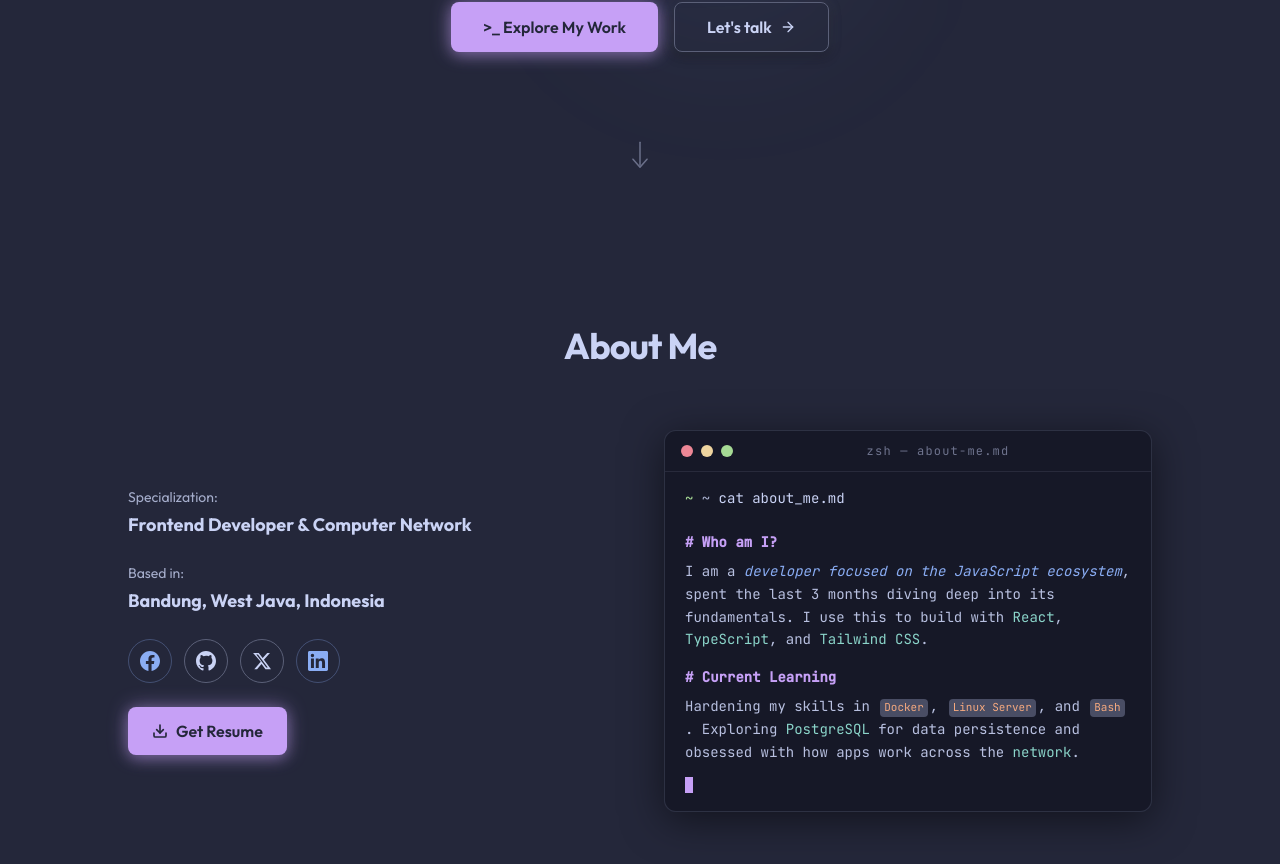
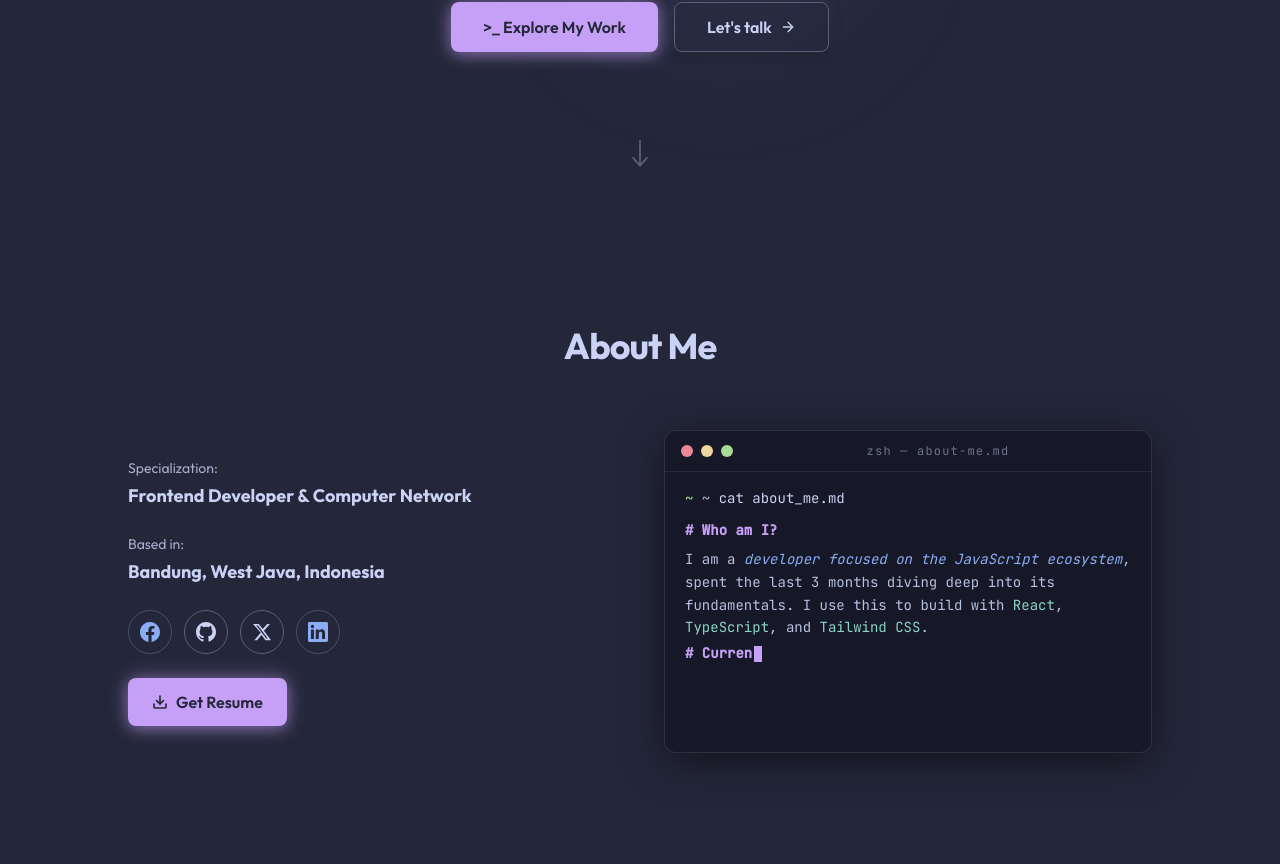
Before and after one commit to azrilpramudia/personal-website, a Next.js app: page / in a window 1280 px wide. Shown: the part 570-1434 px from the top of the page. Built offline with nearby package versions, Linux system fonts and the light colour scheme.

Commit message:
chore: refactor type animation

```diff
--- a/src/components/sections/About.tsx
+++ b/src/components/sections/About.tsx
@@ -7,9 +7,9 @@ import {
   slideInLeft,
   slideInRight,
 } from "@/src/lib/animation";
-import { TerminalLine, Cursor } from "@/src/components/ui/Terminal";
+import { TypingTerminal } from "@/src/components/ui/Terminal";
 import { socialIcons } from "@/src/components/ui/SocialIcons";
-import { aboutInfo, socials, terminalLines } from "@/src/data/about";
+import { aboutInfo, socials } from "@/src/data/about";
 
 // ── Terminal card ─────────────────────────────────────────────
 function TerminalCard() {
@@ -36,14 +36,7 @@ function TerminalCard() {
       </div>
 
       {/* Body */}
-      <div className="px-5 py-4 min-h-70">
-        {terminalLines.map((line, i) => (
-          <TerminalLine key={i} line={line} />
-        ))}
-        <div className="mt-2">
-          <Cursor />
-        </div>
-      </div>
+      <TypingTerminal />
     </div>
   );
 }
--- a/src/components/ui/Terminal.tsx
+++ b/src/components/ui/Terminal.tsx
@@ -1,65 +1,267 @@
 "use client";
 
-import { useEffect, useState } from "react";
-import { TerminalLine as TLine, TerminalPart } from "@/src/data/about";
+import { useEffect, useMemo, useRef, useState } from "react";
+import {
+  TerminalLine as TLine,
+  TerminalPart,
+  terminalLines,
+} from "@/src/data/about";
 
-// ── Part renderer (inline styled text) ───────────────────────
-function Part({ part }: { part: TerminalPart }) {
-  const styles: Record<TerminalPart["style"], string> = {
-    normal: "text-macchiato-subtext1",
-    accent: "text-macchiato-blue italic",
-    tag: "text-macchiato-teal",
-    badge:
-      "inline-block bg-macchiato-surface1 text-macchiato-peach rounded px-1 mx-0.5 text-[11px]",
-  };
-  return <span className={styles[part.style]}>{part.text}</span>;
+// ── Config ────────────────────────────────────────────────────
+const CHAR_DELAY = 22;
+const BADGE_DELAY = 60;
+const LINE_PAUSE = 180;
+
+type TokenKind = "char" | "unit" | "break";
+
+type Token = {
+  kind: TokenKind;
+  text: string;
+  style:
+    | TerminalPart["style"]
+    | "prompt-sym"
+    | "prompt-arrow"
+    | "prompt-cmd"
+    | "heading";
+  lineIndex: number;
+};
+
+// ── Flatten lines → Token[] ───────────────────────────────────
+
+function flattenLines(lines: TLine[]): Token[] {
+  const tokens: Token[] = [];
+
+  lines.forEach((line, li) => {
+    if (line.type === "blank") {
+      tokens.push({ kind: "break", text: "", style: "normal", lineIndex: li });
+      return;
+    }
+
+    if (line.type === "prompt") {
+      for (const c of "~ ")
+        tokens.push({
+          kind: "char",
+          text: c,
+          style: "prompt-sym",
+          lineIndex: li,
+        });
+      for (const c of "~ ")
+        tokens.push({
+          kind: "char",
+          text: c,
+          style: "prompt-arrow",
+          lineIndex: li,
+        });
+      for (const c of line.text)
+        tokens.push({
+          kind: "char",
+          text: c,
+          style: "prompt-cmd",
+          lineIndex: li,
+        });
+      tokens.push({
+        kind: "break",
+        text: "",
+        style: "prompt-cmd",
+        lineIndex: li,
+      });
+      return;
+    }
+
+    if (line.type === "heading") {
+      for (const c of line.text)
+        tokens.push({ kind: "char", text: c, style: "heading", lineIndex: li });
+      tokens.push({ kind: "break", text: "", style: "heading", lineIndex: li });
+      return;
+    }
+
+    if (line.type === "body") {
+      for (const part of line.parts) {
+        if (part.style === "badge") {
+          tokens.push({
+            kind: "unit",
+            text: part.text,
+            style: "badge",
+            lineIndex: li,
+          });
+        } else {
+          for (const c of part.text) {
+            tokens.push({
+              kind: "char",
+              text: c,
+              style: part.style,
+              lineIndex: li,
+            });
+          }
+        }
+      }
+      tokens.push({ kind: "break", text: "", style: "normal", lineIndex: li });
+    }
+  });
+
+  return tokens;
 }
 
-// ── Single terminal line ──────────────────────────────────────
+type RenderedToken = { text: string; style: Token["style"]; kind: TokenKind };
+type RenderedLine = {
+  lineIndex: number;
+  tokens: RenderedToken[];
+  type: TLine["type"];
+};
+
+function groupByLine(
+  tokens: Token[],
+  lineTypes: Map<number, TLine["type"]>,
+): RenderedLine[] {
+  const map = new Map<number, RenderedToken[]>();
+  for (const t of tokens) {
+    if (t.kind === "break") continue;
+    if (!map.has(t.lineIndex)) map.set(t.lineIndex, []);
+    map.get(t.lineIndex)!.push({ text: t.text, style: t.style, kind: t.kind });
+  }
+  return Array.from(map.entries())
+    .sort(([a], [b]) => a - b)
+    .map(([li, toks]) => ({
+      lineIndex: li,
+      tokens: toks,
+      type: lineTypes.get(li) ?? "body",
+    }));
+}
+
+// ── Style class map ───────────────────────────────────────────
+const styleClass: Record<Token["style"], string> = {
+  "prompt-sym": "text-macchiato-green",
+  "prompt-arrow": "text-macchiato-subtext0",
+  "prompt-cmd": "text-macchiato-text",
+  heading: "text-macchiato-mauve font-bold",
+  normal: "text-macchiato-subtext1",
+  accent: "text-macchiato-blue italic",
+  tag: "text-macchiato-teal",
+  badge:
+    "inline-block bg-macchiato-surface1 text-macchiato-peach rounded px-1 mx-0.5 text-[11px] not-italic",
+};
+
+const lineWrapClass: Record<TLine["type"], string> = {
+  prompt: "font-mono text-xs md:text-sm mb-3",
+  heading: "font-mono text-xs md:text-sm mb-2",
+  body: "font-mono text-xs md:text-sm leading-relaxed mb-1",
+  blank: "h-3",
+};
+
+// ── Blinking cursor ───────────────────────────────────────────
+export function Cursor() {
+  const [on, setOn] = useState(true);
+  useEffect(() => {
+    const t = setInterval(() => setOn((v) => !v), 530);
+    return () => clearInterval(t);
+  }, []);
+  return (
+    <span
+      className="inline-block w-2 h-4 bg-macchiato-mauve align-middle ml-0.5"
+      style={{ opacity: on ? 1 : 0, transition: "opacity 0.08s" }}
+    />
+  );
+}
+
+// ── TypingTerminal ────────────────────────────────────────────
+export function TypingTerminal() {
+  const allTokens = useMemo(() => flattenLines(terminalLines), []);
+  const lineTypes = useMemo(() => {
+    const m = new Map<number, TLine["type"]>();
+    terminalLines.forEach((l, i) => m.set(i, l.type));
+    return m;
+  }, []);
+
+  const [revealed, setRevealed] = useState(0);
+  const [started, setStarted] = useState(false);
+  const wrapperRef = useRef<HTMLDivElement>(null);
+  const timerRef = useRef<ReturnType<typeof setTimeout> | null>(null);
+
+  // Mulai saat masuk viewport
+  useEffect(() => {
+    const el = wrapperRef.current;
+    if (!el) return;
+    const observer = new IntersectionObserver(
+      ([entry]) => {
+        if (entry.isIntersecting) setStarted(true);
+      },
+      { threshold: 0.3 },
+    );
+    observer.observe(el);
+    return () => observer.disconnect();
+  }, []);
+
+  // Typing loop
+  useEffect(() => {
+    if (!started || revealed >= allTokens.length) return;
+
+    const token = allTokens[revealed];
+    const delay =
+      token.kind === "break"
+        ? LINE_PAUSE
+        : token.kind === "unit"
+          ? BADGE_DELAY
+          : CHAR_DELAY;
+
+    timerRef.current = setTimeout(() => setRevealed((v) => v + 1), delay);
+    return () => {
+      if (timerRef.current) clearTimeout(timerRef.current);
+    };
+  }, [started, revealed, allTokens]);
+
+  const isDone = revealed >= allTokens.length;
+  const renderedLines = groupByLine(allTokens.slice(0, revealed), lineTypes);
+  const lastLineIdx = renderedLines.at(-1)?.lineIndex ?? -1;
+
+  return (
+    <div ref={wrapperRef} className="px-5 py-4 min-h-70">
+      {renderedLines.map(({ lineIndex, tokens, type }) => (
+        <p key={lineIndex} className={lineWrapClass[type]}>
+          {tokens.map((t, i) => (
+            <span key={i} className={styleClass[t.style]}>
+              {t.text}
+            </span>
+          ))}
+          {/* Cursor ikut di ujung baris yang sedang diketik */}
+          {!isDone && lineIndex === lastLineIdx && <Cursor />}
+        </p>
+      ))}
+      {/* Cursor idle setelah semua selesai */}
+      {isDone && (
+        <div className="mt-2">
+          <Cursor />
+        </div>
+      )}
+    </div>
+  );
+}
+
+// ── TerminalLine (static, tetap tersedia jika dibutuhkan) ─────
 export function TerminalLine({ line }: { line: TLine }) {
   if (line.type === "blank") return <div className="h-3" />;
-
   if (line.type === "prompt")
     return (
       <p className="font-mono text-xs md:text-sm mb-3">
-        <span className="text-macchiato-green">~</span>
-        <span className="text-macchiato-subtext0"> ~ </span>
+        <span className="text-macchiato-green">~ </span>
+        <span className="text-macchiato-subtext0">~ </span>
         <span className="text-macchiato-text">{line.text}</span>
       </p>
     );
-
   if (line.type === "heading")
     return (
       <p className="font-mono text-xs md:text-sm font-bold text-macchiato-mauve mb-2">
         {line.text}
       </p>
     );
-
   if (line.type === "body")
     return (
       <p className="font-mono text-xs md:text-sm leading-relaxed mb-1">
-        {line.parts.map((part, i) => (
-          <Part key={i} part={part} />
+        {line.parts.map((p, i) => (
+          <span key={i} className={styleClass[p.style]}>
+            {p.text}
+          </span>
         ))}
       </p>
     );
-
   return null;
 }
-
-// ── Blinking block cursor ─────────────────────────────────────
-export function Cursor() {
-  const [visible, setVisible] = useState(true);
-
-  useEffect(() => {
-    const t = setInterval(() => setVisible((v) => !v), 530);
-    return () => clearInterval(t);
-  }, []);
-
-  return (
-    <span
-      className="inline-block w-2 h-4 bg-macchiato-mauve align-middle"
-      style={{ opacity: visible ? 1 : 0, transition: "opacity 0.1s" }}
-    />
-  );
-}
```
